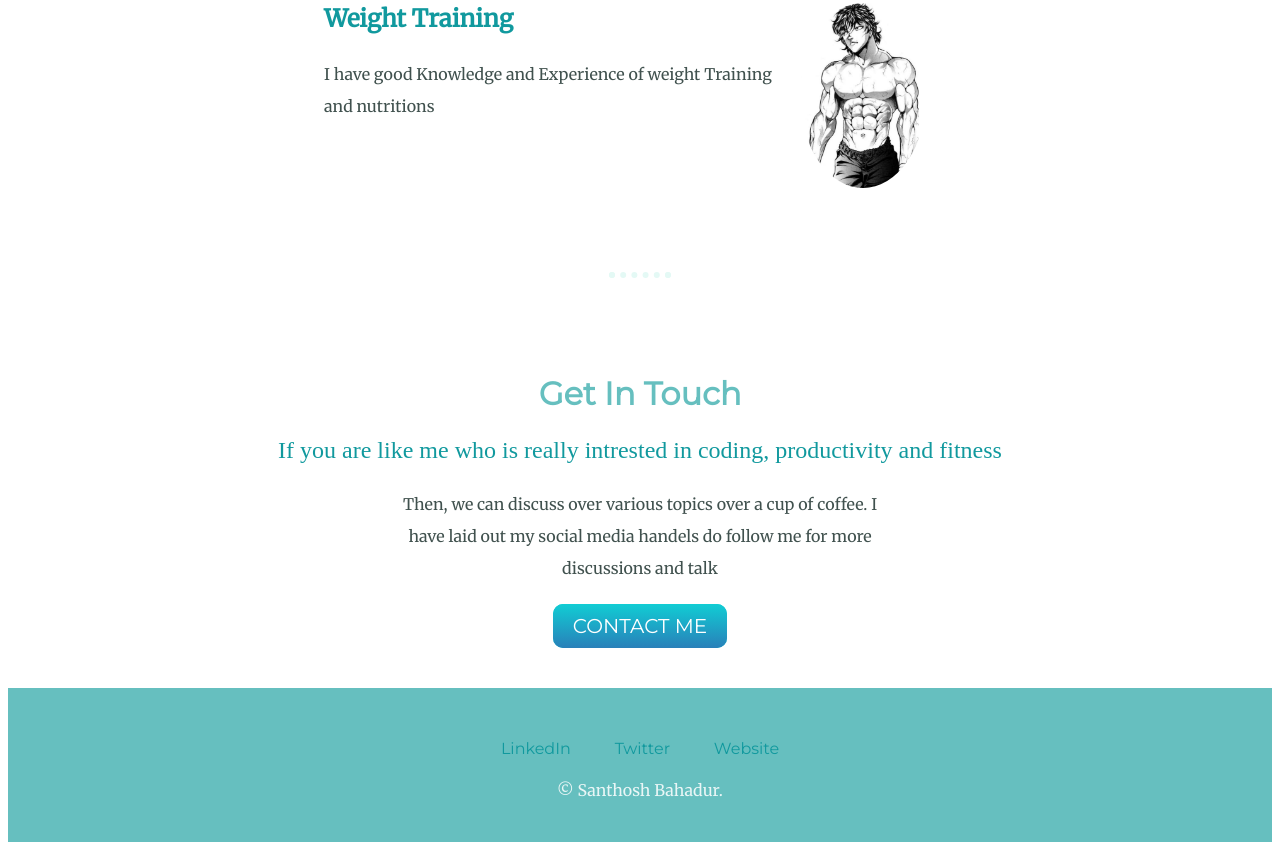
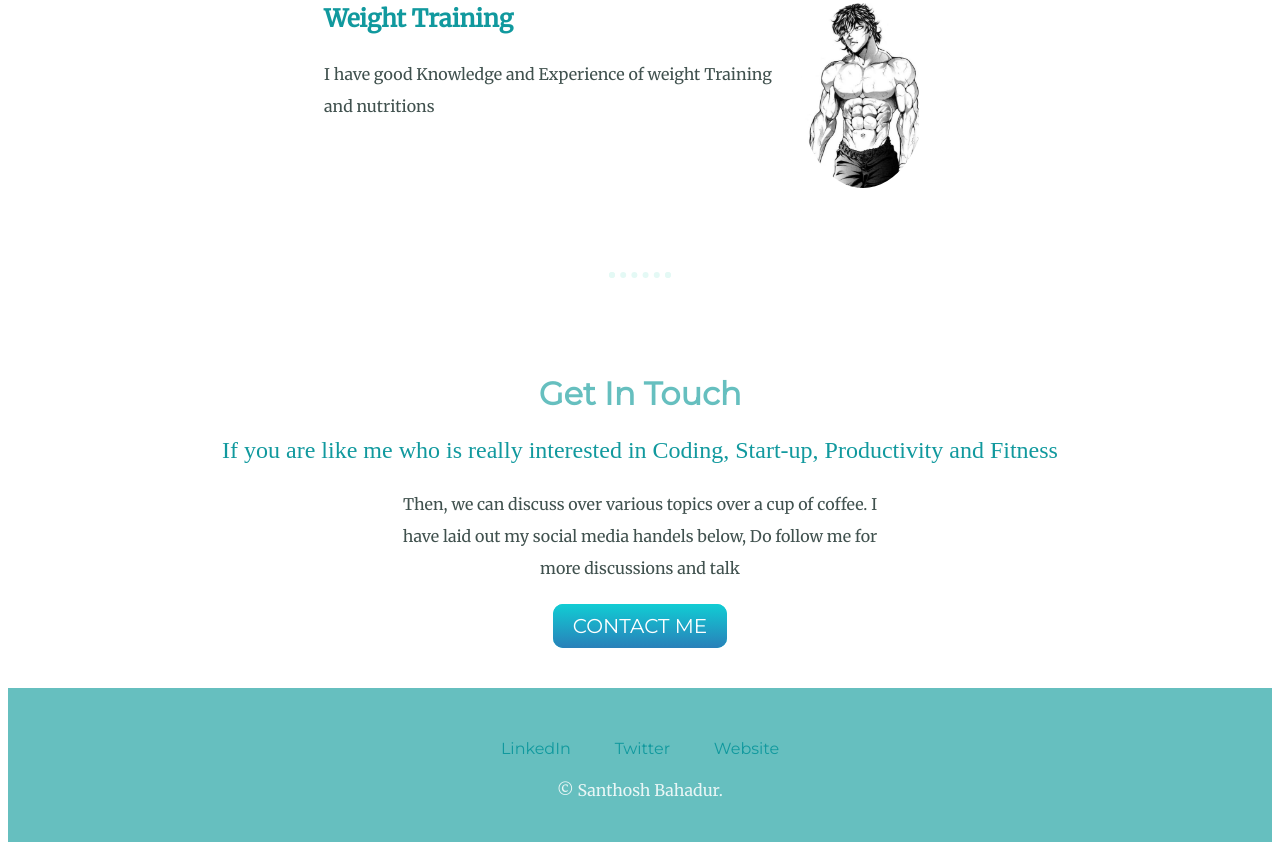
Before and after one commit to SanthoshBahadur/CssCV, a plain HTML site: page index.html in a window 1280 px wide. Shown: the part 1690-2540 px from the top of the page. Drawn offline with Linux system fonts and the light colour scheme.

Commit message:
Update index.html

```diff
--- a/index.html
+++ b/index.html
@@ -55,8 +55,8 @@
 
 <div class="contact-me">
   <h2>Get In Touch</h2>
-  <h3 class="h3-desc">If you are like me who is really intrested in coding, productivity and fitness</h3>
-  <p class="contact-me-desc">Then, we can discuss over various topics over a cup of coffee. I have laid out my social media handels do follow me for more discussions and talk</p>
+  <h3 class="h3-desc">If you are like me who is really interested in Coding, Start-up, Productivity and Fitness</h3>
+  <p class="contact-me-desc">Then, we can discuss over various topics over a cup of coffee. I have laid out my social media handels below, Do follow me for more discussions and talk</p>
 
   <a class="btn" href="mailto:santhosh.bahadur2@gmail.com" > CONTACT ME</a>
 </div>
```
